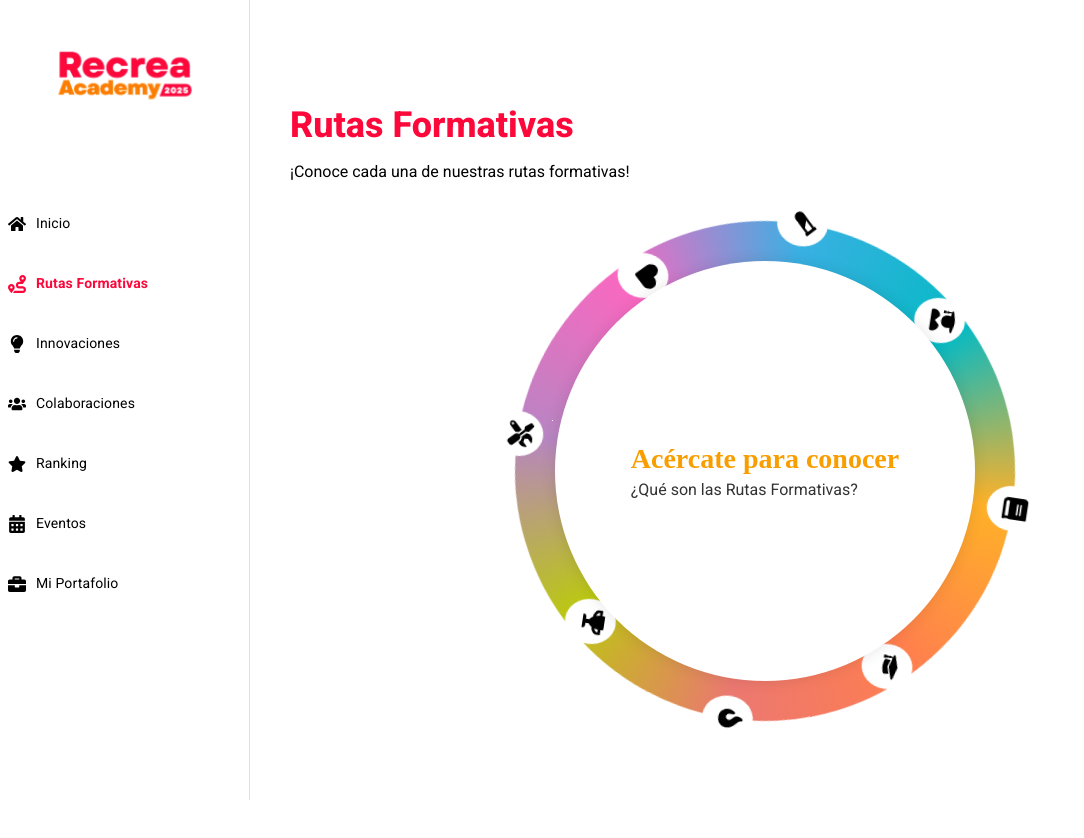
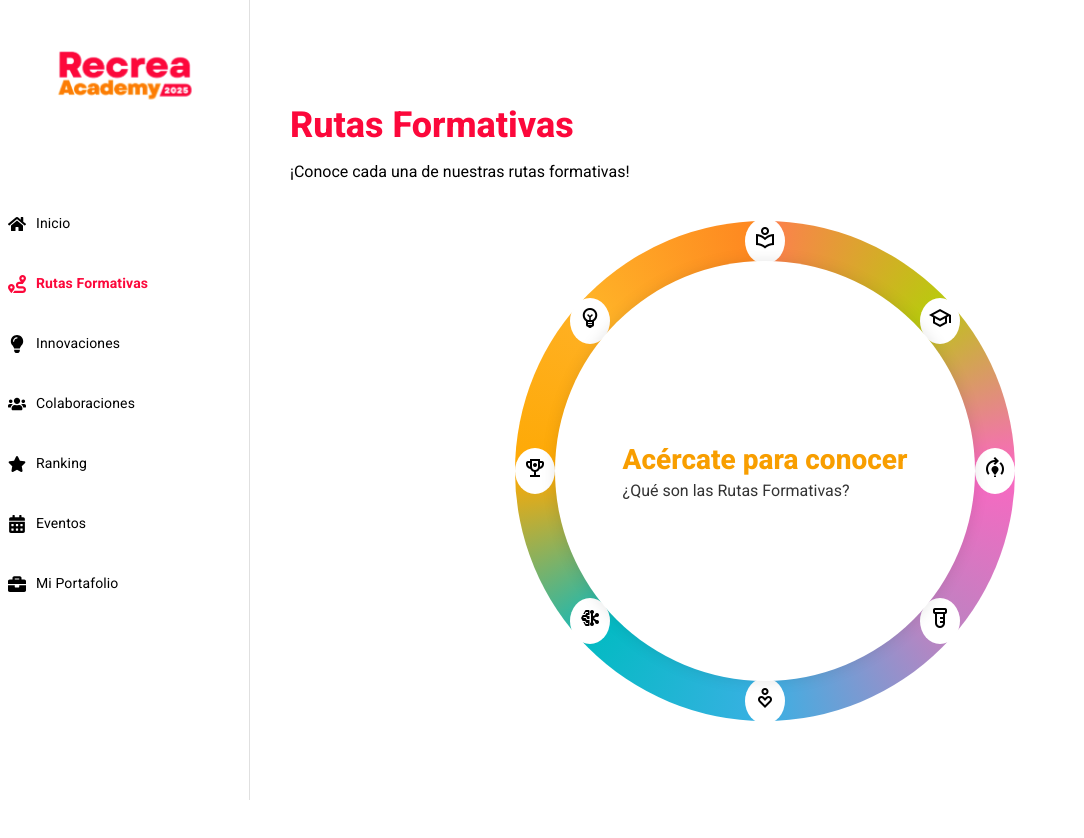
Before and after one commit to aleyrasg/RecreaAcademy, a React (Vite) app in the folder recreaacademy/: page /rutas-formativas in a window 1280 px wide. Shown: the top 838 px of the page, without its empty margins (0-1084 px from the left). Built offline with nearby package versions, Linux system fonts and the light colour scheme.

Commit message:
google icons

```diff
--- a/recreaacademy/index.html
+++ b/recreaacademy/index.html
@@ -6,6 +6,8 @@
     <meta name="viewport" content="width=device-width, initial-scale=1.0" />
     <title>RecreaAcademy</title>
     <link href="https://fonts.googleapis.com/css2?family=Roboto:wght@400;700;800&display=swap" rel="stylesheet">
+    <link href="https://fonts.googleapis.com/css2?family=Material+Symbols+Outlined" rel="stylesheet" />
+
   </head>
   <body>
     <div id="root"></div>
--- a/recreaacademy/src/components/Layout/Layout.css
+++ b/recreaacademy/src/components/Layout/Layout.css
@@ -29,3 +29,8 @@
     font-family: 'Roboto', sans-serif;
     text-align: left;
   }
+  .main-content h2
+  {
+    font-family: 'Roboto', sans-serif;
+    text-align: left;
+  }
--- a/recreaacademy/src/pages/RutasFormativas/RutasFormativas.css
+++ b/recreaacademy/src/pages/RutasFormativas/RutasFormativas.css
@@ -13,15 +13,16 @@
     position: relative;
     animation: rotate 20s linear infinite;
     background: conic-gradient(
-      #ffb127,
+
       #ff7e4f,
-      #eb7871,
       #bbc810,
+      #fa68c1,
       #b785c2,
-      #fa68c1,
       #3ab0e3,
       #05bac4,
-      #ffb127
+      #FEA904,
+      #ffb127,
+      #FE8520
     );
   }
 
@@ -29,23 +30,24 @@
     position: absolute;
     font-size: 25px;
     background-color: white;
-    border-radius: 100%;
-    padding: 10px;
+    border-radius: 50%;
+    padding: 8px;
+    animation: normal;
   }
 
-  .icon:nth-child(1) { top: 0%; left: 50%; transform: translate(-50%, -50%); }
+  .icon:nth-child(1) { top: 4%; left: 50%; transform: translate(-50%, -50%); }
   .icon:nth-child(2) { top: 20%; left: 85%; transform: translate(-50%, -50%); }
-  .icon:nth-child(3) { top: 50%; left: 100%; transform: translate(-50%, -50%); }
+  .icon:nth-child(3) { top: 50%; left: 96%; transform: translate(-50%, -50%); }
   .icon:nth-child(4) { top: 80%; left: 85%; transform: translate(-50%, -50%); }
-  .icon:nth-child(5) { top: 100%; left: 50%; transform: translate(-50%, -50%); }
+  .icon:nth-child(5) { top: 96%; left: 50%; transform: translate(-50%, -50%); }
   .icon:nth-child(6) { top: 80%; left: 15%; transform: translate(-50%, -50%); }
-  .icon:nth-child(7) { top: 50%; left: 0%; transform: translate(-50%, -50%); }
+  .icon:nth-child(7) { top: 50%; left: 4%; transform: translate(-50%, -50%); }
   .icon:nth-child(8) { top: 20%; left: 15%; transform: translate(-50%, -50%); }
 
-  @keyframes rotate {
+  /* @keyframes rotate {
     from { transform: rotate(0deg); }
     to   { transform: rotate(360deg); }
-  }
+  } */
 
   .center-circle {
     width: 420px;
--- a/recreaacademy/src/pages/RutasFormativas/RutasFormativas.jsx
+++ b/recreaacademy/src/pages/RutasFormativas/RutasFormativas.jsx
@@ -1,6 +1,6 @@
-import React from 'react';
-import Layout from '../../components/Layout/Layout';
-import './RutasFormativas.css';
+import React from "react";
+import Layout from "../../components/Layout/Layout";
+import "./RutasFormativas.css";
 import {
   FaBook,
   FaGraduationCap,
@@ -10,7 +10,7 @@ import {
   FaHeart,
   FaVial,
   FaUserGraduate,
-} from 'react-icons/fa';
+} from "react-icons/fa";
 
 function RutasFormativas() {
   return (
@@ -20,14 +20,30 @@ function RutasFormativas() {
 
       <div className="rotating-circle-container">
         <div className="rotating-circle">
-          <div className="icon"><FaBook /></div>
-          <div className="icon"><FaGraduationCap /></div>
-          <div className="icon"><FaFire /></div>
-          <div className="icon"><FaTrophy /></div>
-          <div className="icon"><FaTools /></div>
-          <div className="icon"><FaHeart /></div>
-          <div className="icon"><FaVial /></div>
-          <div className="icon"><FaUserGraduate /></div>
+          <div className="icon">
+            <span className="material-symbols-outlined">local_library</span>
+          </div>
+          <div className="icon">
+            <span className="material-symbols-outlined">school</span>
+          </div>
+          <div className="icon">
+            <span className="material-symbols-outlined">model_training</span>
+          </div>
+          <div className="icon">
+            <span className="material-symbols-outlined">labs</span>
+          </div>
+          <div className="icon">
+            <span className="material-symbols-outlined">digital_wellbeing</span>
+          </div>
+          <div className="icon">
+            <span className="material-symbols-outlined">network_intel_node</span>
+          </div>
+          <div className="icon">
+            <span className="material-symbols-outlined">rewarded_ads</span>
+          </div>
+          <div className="icon">
+            <span className="material-symbols-outlined">emoji_objects</span>
+          </div>
         </div>
 
         <div className="center-circle">
```
